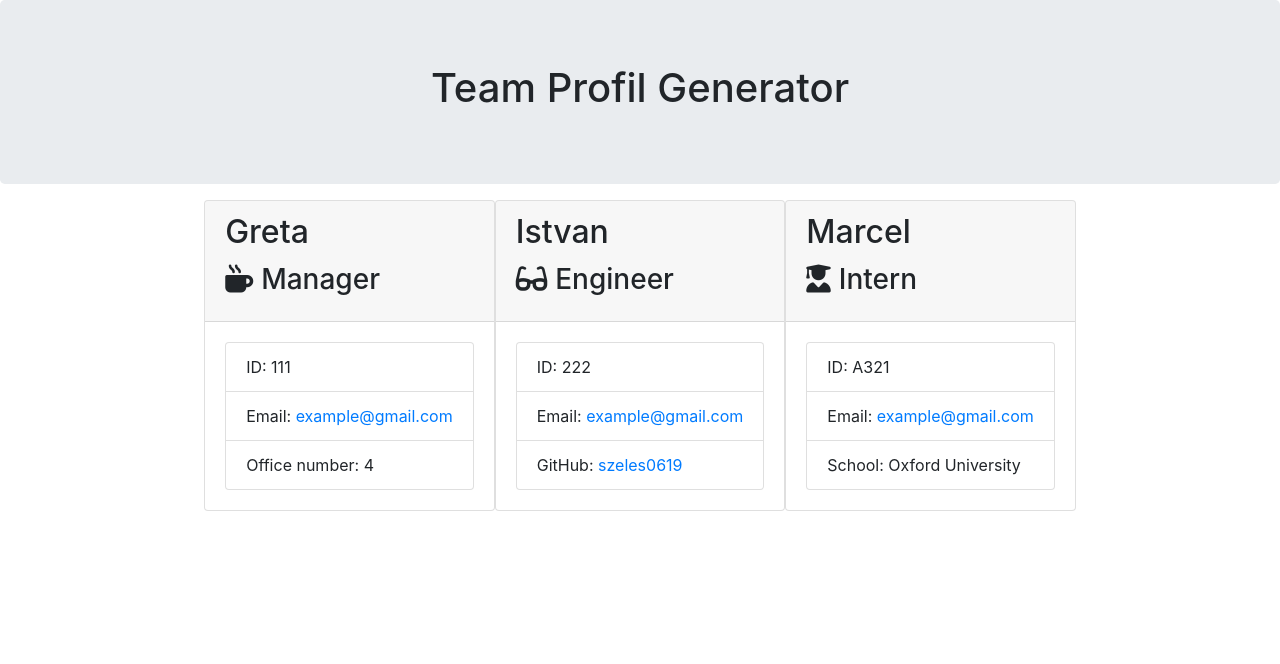
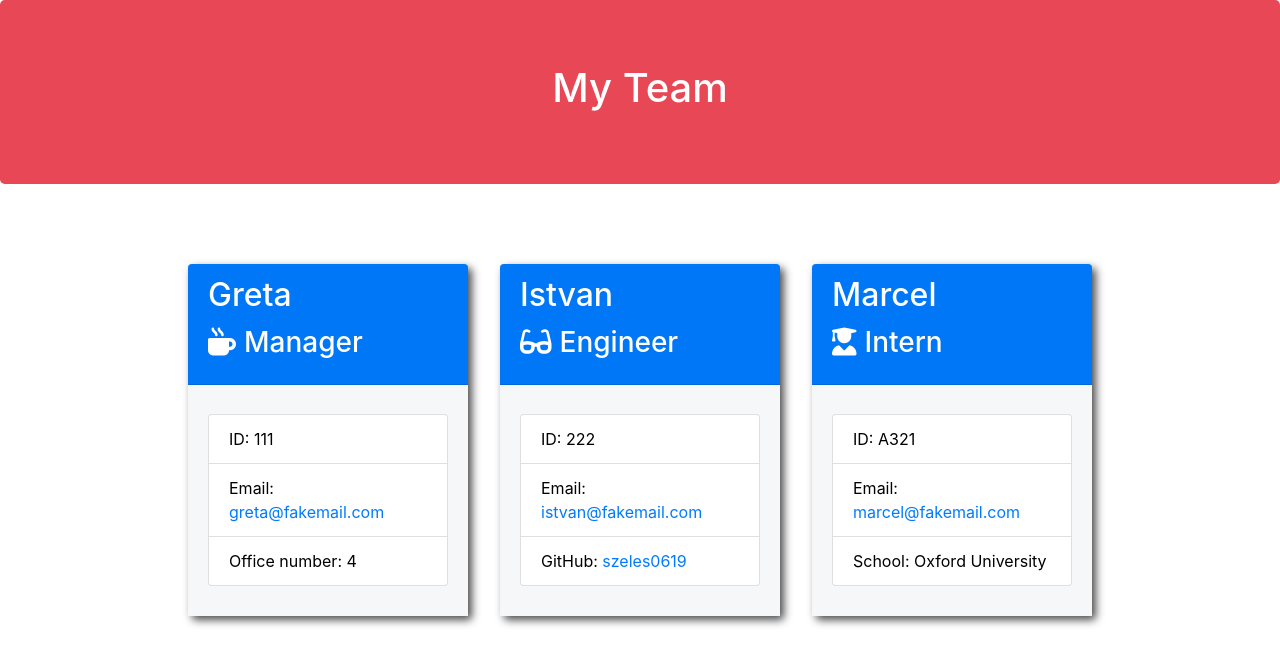
Before and after one commit to szeles0619/Team-Profile-Generator, a website: page team.html in a window 1280 px wide. Drawn offline with nearby package versions, Linux system fonts and the light colour scheme.

Commit message:
Added style to css file

```diff
--- a/team.html
+++ b/team.html
@@ -8,14 +8,14 @@
     <title>Team Profile Generator</title>
     <link rel="stylesheet" href="https://stackpath.bootstrapcdn.com/bootstrap/4.3.1/css/bootstrap.min.css"
         integrity="sha384-ggOyR0iXCbMQv3Xipma34MD+dH/1fQ784/j6cY/iJTQUOhcWr7x9JvoRxT2MZw1T" crossorigin="anonymous">
-    <link rel="stylesheet" href="style.css">
+    <link rel="stylesheet" href="/output/style.css">
 </head>
 
 <body>
     <div class="container-fluid">
         <div class="row">
             <div class="col-12 jumbotron mb-3 team-heading">
-                <h1 class="text-center">Team Profil Generator</h1>
+                <h1 class="text-center">My Team</h1>
             </div>
         </div>
     </div>
@@ -31,7 +31,8 @@
                     <div class="card-body">
                         <ul class="list-group">
                             <li class="list-group-item">ID: 111</li>
-                            <li class="list-group-item">Email: <a href="mailto:example@gmail.com">example@gmail.com</a></li>
+                            <li class="list-group-item">Email: <a
+                                    href="mailto:greta@fakemail.com">greta@fakemail.com</a></li>
                             <li class="list-group-item">Office number: 4</li>
                         </ul>
                     </div>
@@ -45,9 +46,10 @@
                     <div class="card-body">
                         <ul class="list-group">
                             <li class="list-group-item">ID: 222</li>
-                            <li class="list-group-item">Email: <a href="mailto:example@gmail.com">example@gmail.com</a></li>
-                            <li class="list-group-item">GitHub: <a href="https://github.com/szeles0619"
-                                    target="_blank" rel="noopener noreferrer">szeles0619</a></li>
+                            <li class="list-group-item">Email: <a
+                                    href="mailto:istvan@fakemail.com">istvan@fakemail.com</a></li>
+                            <li class="list-group-item">GitHub: <a href="https://github.com/szeles0619" target="_blank"
+                                    rel="noopener noreferrer">szeles0619</a></li>
                         </ul>
                     </div>
                 </div>
@@ -60,7 +62,8 @@
                     <div class="card-body">
                         <ul class="list-group">
                             <li class="list-group-item">ID: A321</li>
-                            <li class="list-group-item">Email: <a href="mailto:example@gmail.com">example@gmail.com</a></li>
+                            <li class="list-group-item">Email: <a
+                                    href="mailto:marcel@fakemail.com">marcel@fakemail.com</a></li>
                             <li class="list-group-item">School: Oxford University</li>
                         </ul>
                     </div>
```
Also changed, not shown: output/style.css (added), style.css (deleted).
